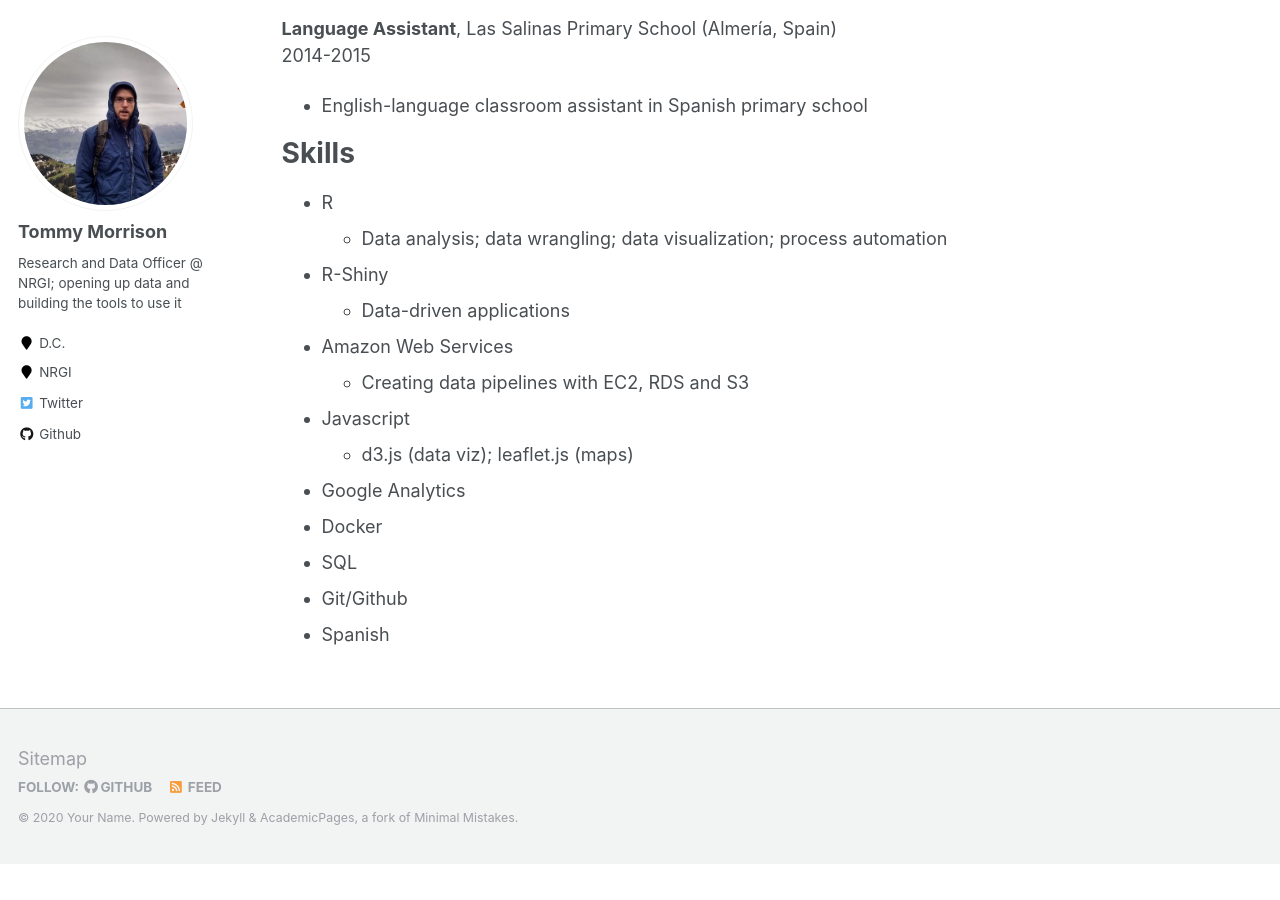
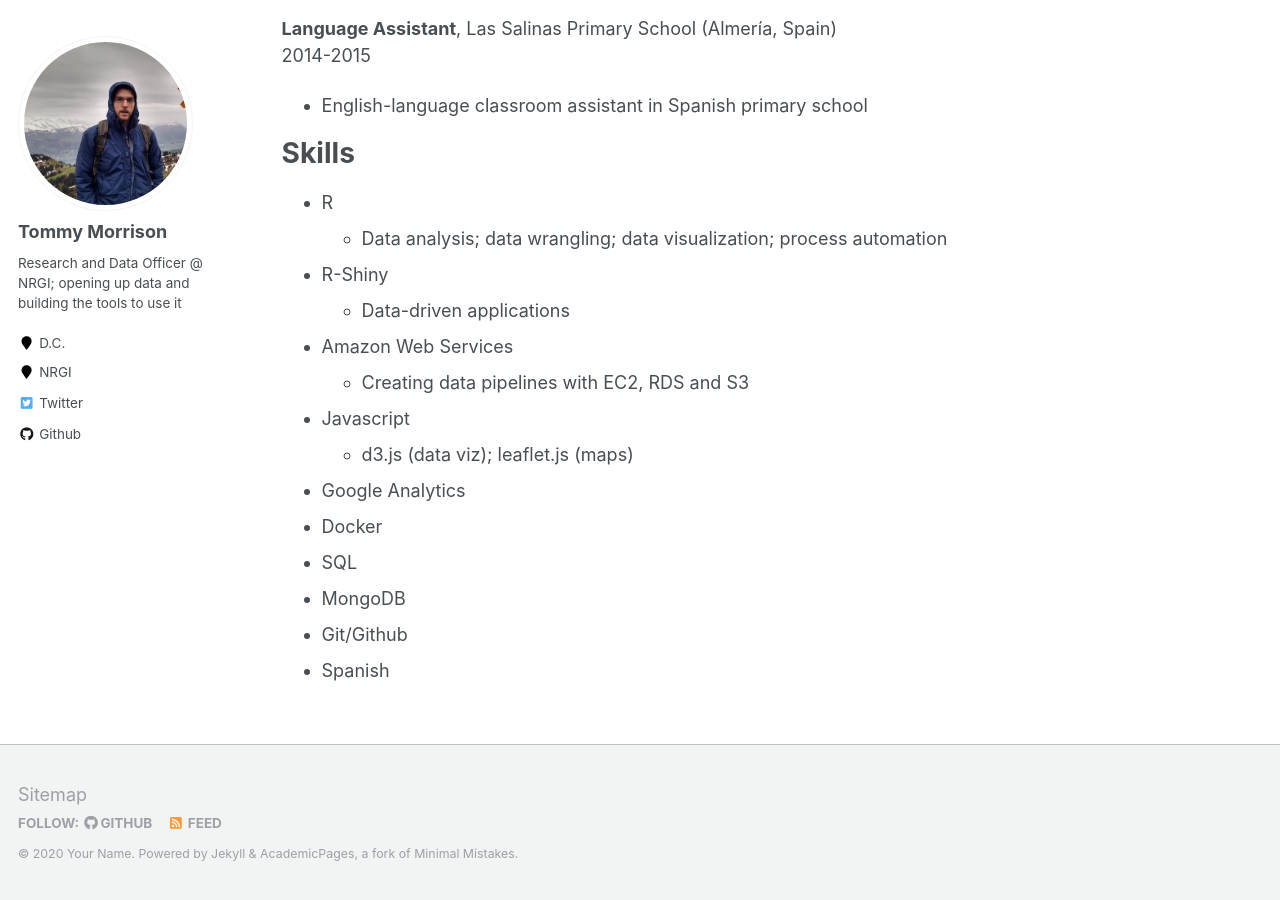
Before and after one commit to t-morrison/t-morrison.github.io, a Jekyll site: the page built from _pages/cv.md, in a window 1280 px wide and 900 px high, scrolled down 737 px. Built offline with Jekyll 4.4.1, drawn with Linux system fonts in a browser that asks for light colours; before the commit the page ends 1601 px from its top, so only the background shows below that.

Commit message:
Update cv.md

```diff
--- a/_pages/cv.md
+++ b/_pages/cv.md
@@ -41,5 +41,6 @@ Skills
 * Google Analytics
 * Docker
 * SQL
+* MongoDB
 * Git/Github
 * Spanish
```
